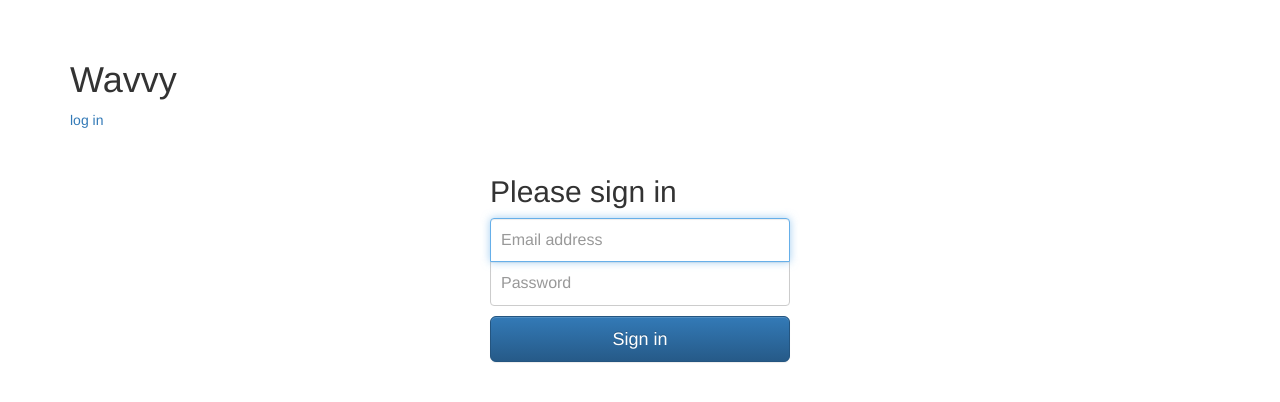
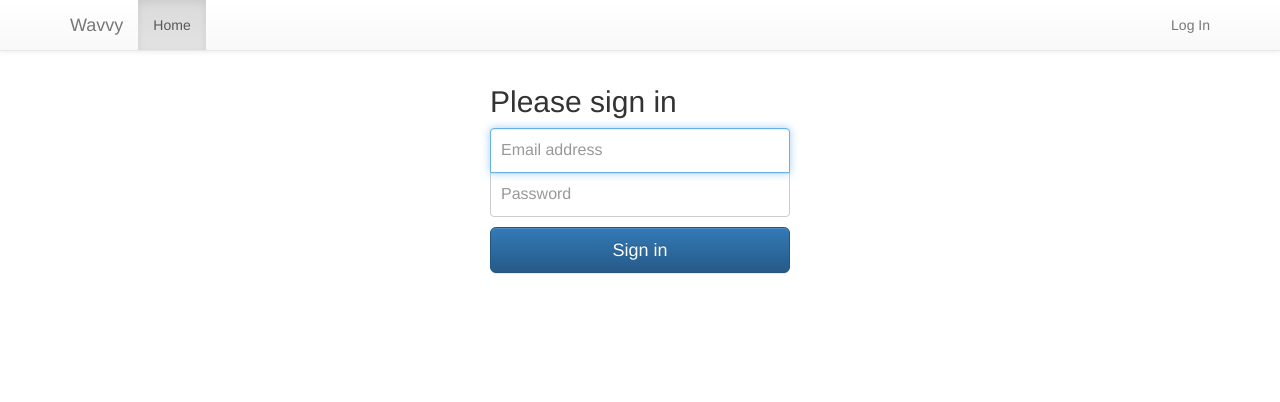
Before and after one commit to john-patterson/wavvy, a Flask app: page /login in a window 1280 px wide. Shown: the top 402 px of the page. Run offline with Flask 2, Linux system fonts and the light colour scheme; some libraries are stand-ins or nearby versions.

Commit message:
Fixed navbar

```diff
--- a/templates/layout.html
+++ b/templates/layout.html
@@ -10,14 +10,36 @@
         integrity="sha384-Tc5IQib027qvyjSMfHjOMaLkfuWVxZxUPnCJA7l2mCWNIpG9mGCD8wGNIcPD7Txa"
         crossorigin="anonymous"></script>
 
-<div class="container">
-    <h1>Wavvy</h1>
-    <div class="metanav">
+    <!-- Fixed navbar -->
+<nav class="navbar navbar-default navbar-fixed-top">
+  <div class="container">
+    <div class="navbar-header">
+      <button type="button" class="navbar-toggle collapsed" data-toggle="collapse" data-target="#navbar"
+              aria-expanded="false" aria-controls="navbar">
+        <span class="sr-only">Toggle navigation</span>
+        <span class="icon-bar"></span>
+        <span class="icon-bar"></span>
+        <span class="icon-bar"></span>
+      </button>
+      <a class="navbar-brand" href="#">Wavvy</a>
+    </div>
+    <div id="navbar" class="navbar-collapse collapse">
+      <ul class="nav navbar-nav">
+        <li class="active"><a href="/">Home</a></li>
+<!--        <li><a href="#about">About</a></li> -->
+<!--        <li><a href="#contact">Contact</a></li> -->
+      </ul>
+      <ul class="nav navbar-nav navbar-right">
         {% if not session.logged_in %}
-            <a href="{{ url_for('login') }}">log in</a>
+            <li><a href="{{ url_for('login') }}">Log In</a></li>
         {% else %}
-            <a href="{{ url_for('logout') }}">log out</a>
+            <li><a href="{{ url_for('logout') }}">Log Out</a></li>
         {% endif %}
-    </div>
+      </ul>
+    </div><!--/.nav-collapse -->
+  </div>
+</nav>
+
+</div class="container">
     {% block body %}{% endblock %}
 </div>
```
